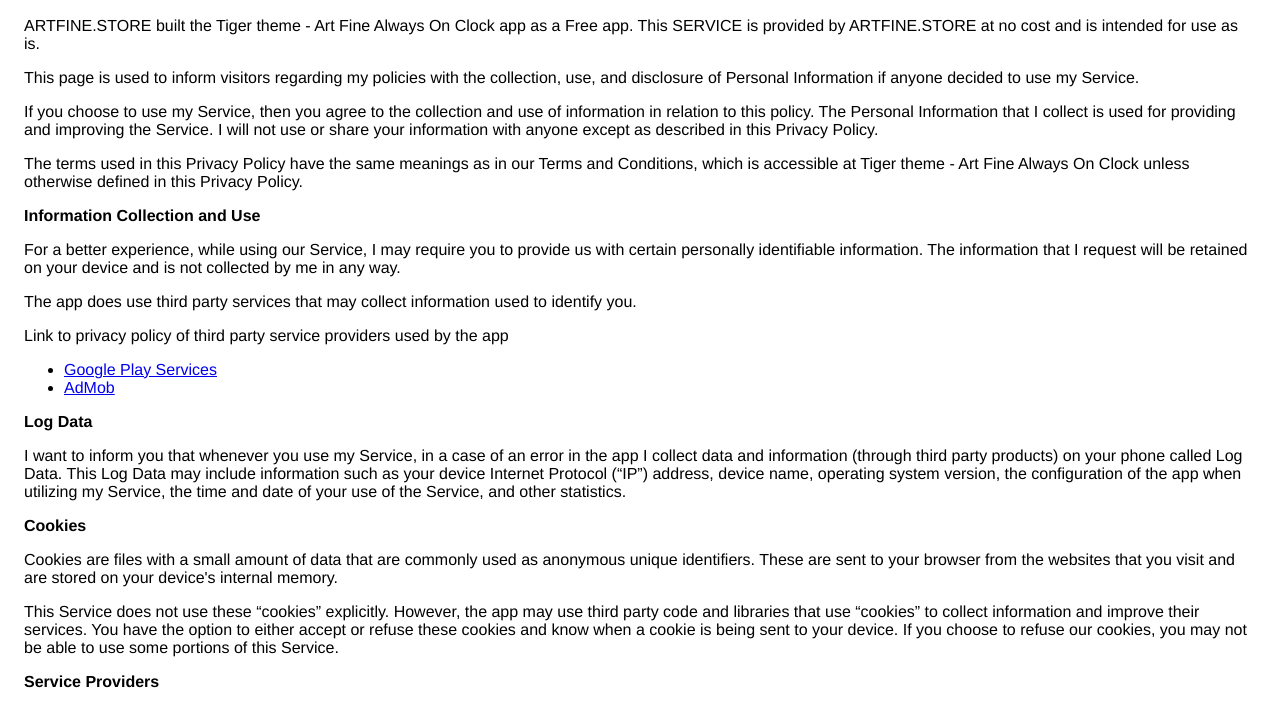
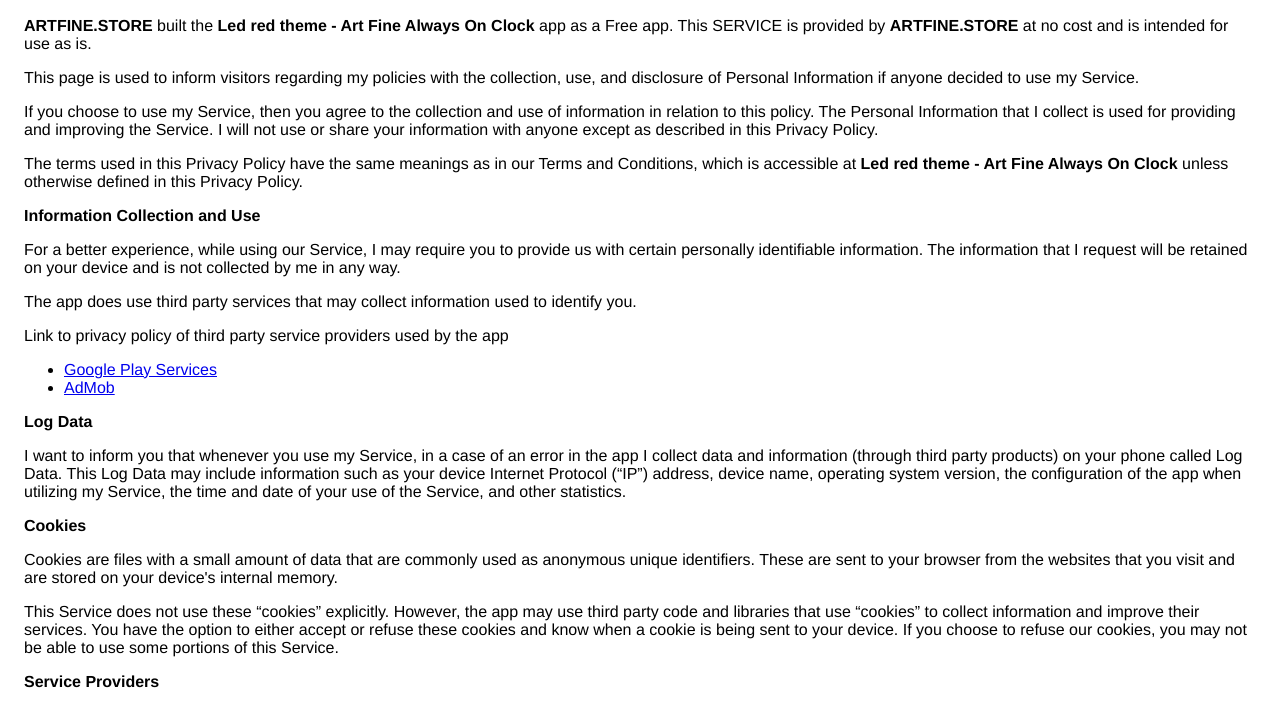
Before and after one commit to artfine/led_red_theme_clock.github.io, a plain HTML site: page index.html in a window 1280 px wide. Shown: the part 75-779 px from the top of the page. Drawn offline with Linux system fonts and the light colour scheme.

Commit message:
Update index.html

```diff
--- a/index.html
+++ b/index.html
@@ -1,4 +1,4 @@
-<!DOCTYPE html><html> <head> <meta charset="utf-8"> <meta name="viewport" content="width=device-width"> <title>Privacy Policy</title> <style>body{font-family: "Helvetica Neue", Helvetica, Arial, sans-serif; padding:1em;}</style></head> <body><h2>Privacy Policy</h2> <p> ARTFINE.STORE built the Tiger theme - Art Fine Always On Clock app as a Free app. This SERVICE is provided by ARTFINE.STORE at no cost and is intended for use as is.
+<!DOCTYPE html><html> <head> <meta charset="utf-8"> <meta name="viewport" content="width=device-width"> <title>Privacy Policy</title> <style>body{font-family: "Helvetica Neue", Helvetica, Arial, sans-serif; padding:1em;}</style></head> <body><h2>Privacy Policy</h2> <p> <b>ARTFINE.STORE</b> built the <b>Led red theme - Art Fine Always On Clock</b> app as a Free app. This SERVICE is provided by <b>ARTFINE.STORE</b> at no cost and is intended for use as is.
                   </p> <p>This page is used to inform visitors regarding my policies with the collection, use, and
                     disclosure of Personal Information if anyone decided to use my Service.
                   </p> <p>If you choose to use my Service, then you agree to the collection and use of information in relation
@@ -6,7 +6,7 @@
                     Service. I will not use or share your information with anyone except as described
                     in this Privacy Policy.
                   </p> <p>The terms used in this Privacy Policy have the same meanings as in our Terms and Conditions, which is accessible
-                    at Tiger theme - Art Fine Always On Clock unless otherwise defined in this Privacy Policy.
+                    at <b>Led red theme - Art Fine Always On Clock</b> unless otherwise defined in this Privacy Policy.
                   </p> <p><strong>Information Collection and Use</strong></p> <p>For a better experience, while using our Service, I may require you to provide us with certain
                     personally identifiable information. The information that I request will be retained on your device and is not collected by me in any way.
                   </p> <p>The app does use third party services that may collect information used to identify you.</p> <div><p>Link to privacy policy of third party service providers used by the app</p> <ul><li><a href="https://www.google.com/policies/privacy/" target="_blank">Google Play Services</a></li> <li><a href="https://support.google.com/admob/answer/6128543?hl=en" target="_blank">AdMob</a></li> <!----> <!----> <!----> <!----></ul></div> <p><strong>Log Data</strong></p> <p> I want to inform you that whenever you use my Service, in a case of an
```
